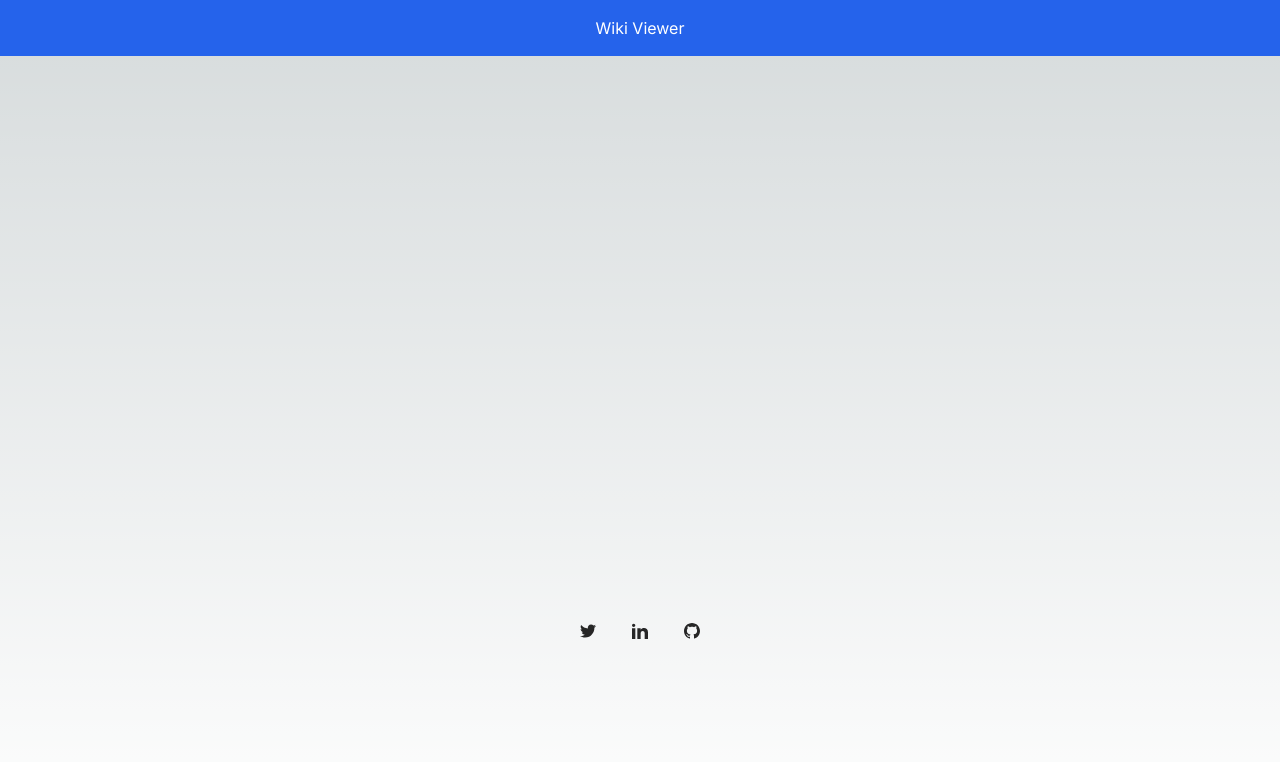
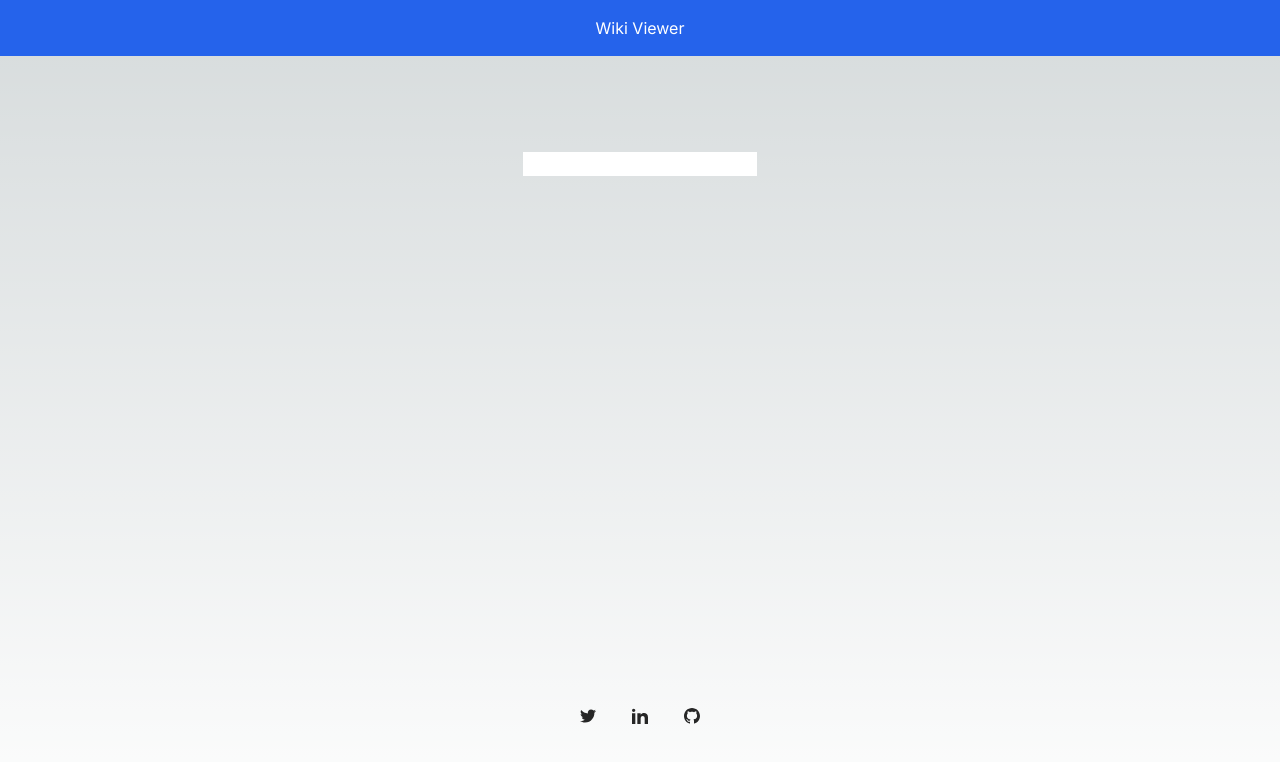
Before and after one commit to chadhindsight/wiki-next, a Next.js app: page / in a window 1280 px wide. Shown: the top 762 px of the page. Built offline with nearby package versions, Linux system fonts and the light colour scheme.

Commit message:
use Search component

```diff
--- a/app/page.tsx
+++ b/app/page.tsx
@@ -2,6 +2,7 @@ import Image from 'next/image'
 import styles from './page.module.css'
 import Header from './api/components/Header'
 import Footer from './api/components/Footer'
+import Search from './api/components/Search'
 
 export default function Home() {
 
@@ -9,6 +10,7 @@ export default function Home() {
     <>
       <Header />
       <main className={styles.main}>
+        <Search />
         <Footer />
       </main>
     </>
```
